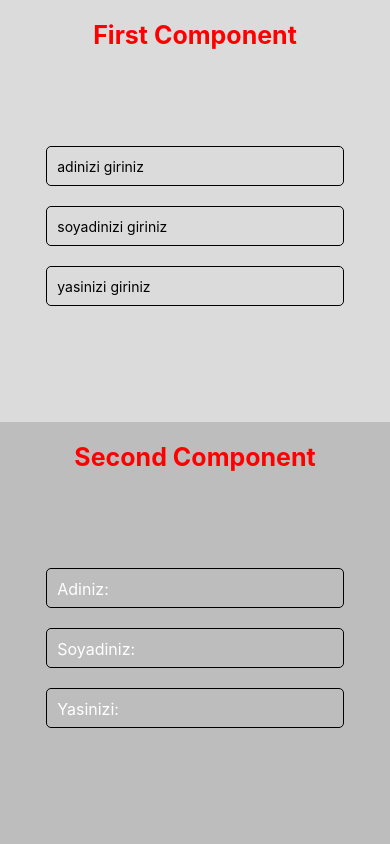
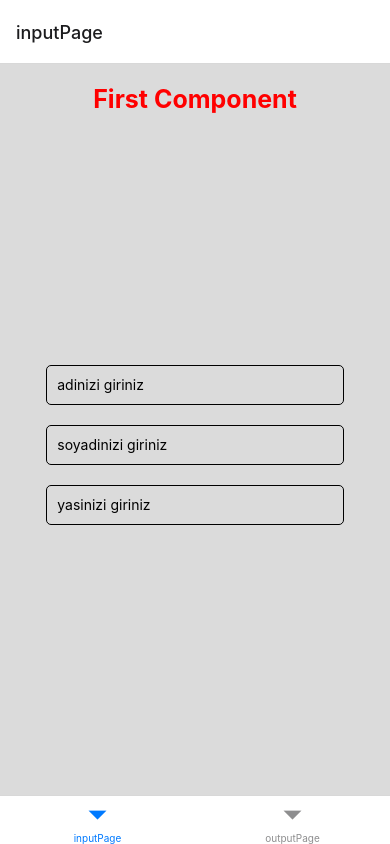
Before and after one commit to selalmaz/pre-commit-and-redux, a React Native app: screen /inputPage in a window 390 px wide. Built offline with nearby package versions, Linux system fonts and the light colour scheme.

Commit message:
bottom nav eklendi

```diff
--- a/src/index.js
+++ b/index.js
@@ -3,7 +3,7 @@
  */
 
 import {AppRegistry} from 'react-native';
-import App from './App';
-import {name as appName} from '../app.json';
+import App from './src/App';
+import {name as appName} from './app.json';
 
 AppRegistry.registerComponent(appName, () => App);
--- a/src/App.tsx
+++ b/src/App.tsx
@@ -4,14 +4,20 @@ import {Provider} from 'react-redux';
 import {Store} from './redux/Store';
 import First from './First/First';
 import Second from './Second/Second';
+import {NavigationContainer} from '@react-navigation/native';
+import {createBottomTabNavigator} from '@react-navigation/bottom-tabs';
+
+const Tab = createBottomTabNavigator();
 
 function App() {
   return (
     <Provider store={Store}>
-      <SafeAreaView style={{flex: 1}}>
-        <First></First>
-        <Second></Second>
-      </SafeAreaView>
+      <NavigationContainer>
+        <Tab.Navigator>
+          <Tab.Screen name="inputPage" component={First}></Tab.Screen>
+          <Tab.Screen name="outputPage" component={Second}></Tab.Screen>
+        </Tab.Navigator>
+      </NavigationContainer>
     </Provider>
   );
 }
--- a/src/First/First.tsx
+++ b/src/First/First.tsx
@@ -9,8 +9,6 @@ const First = () => {
   const {name, surname, age} = useSelector((state: StateType) => state.person);
   const dispatch = useDispatch();
 
-  const onChange = () => {};
-
   return (
     <View style={style.container}>
       <Text style={style.header}>First Component</Text>
@@ -20,14 +18,12 @@ const First = () => {
           style={style.input}
           placeholder="adinizi giriniz"
           value={name}
-          onChangeText={text => dispatch(setName(text))}
-          onChange={onChange}></TextInput>
+          onChangeText={text => dispatch(setName(text))}></TextInput>
         <TextInput
           style={style.input}
           placeholder="soyadinizi giriniz"
           value={surname}
-          onChangeText={text => dispatch(setSurname(text))}
-          onChange={onChange}></TextInput>
+          onChangeText={text => dispatch(setSurname(text))}></TextInput>
         <TextInput
           style={style.input}
           placeholder="yasinizi giriniz"
```
